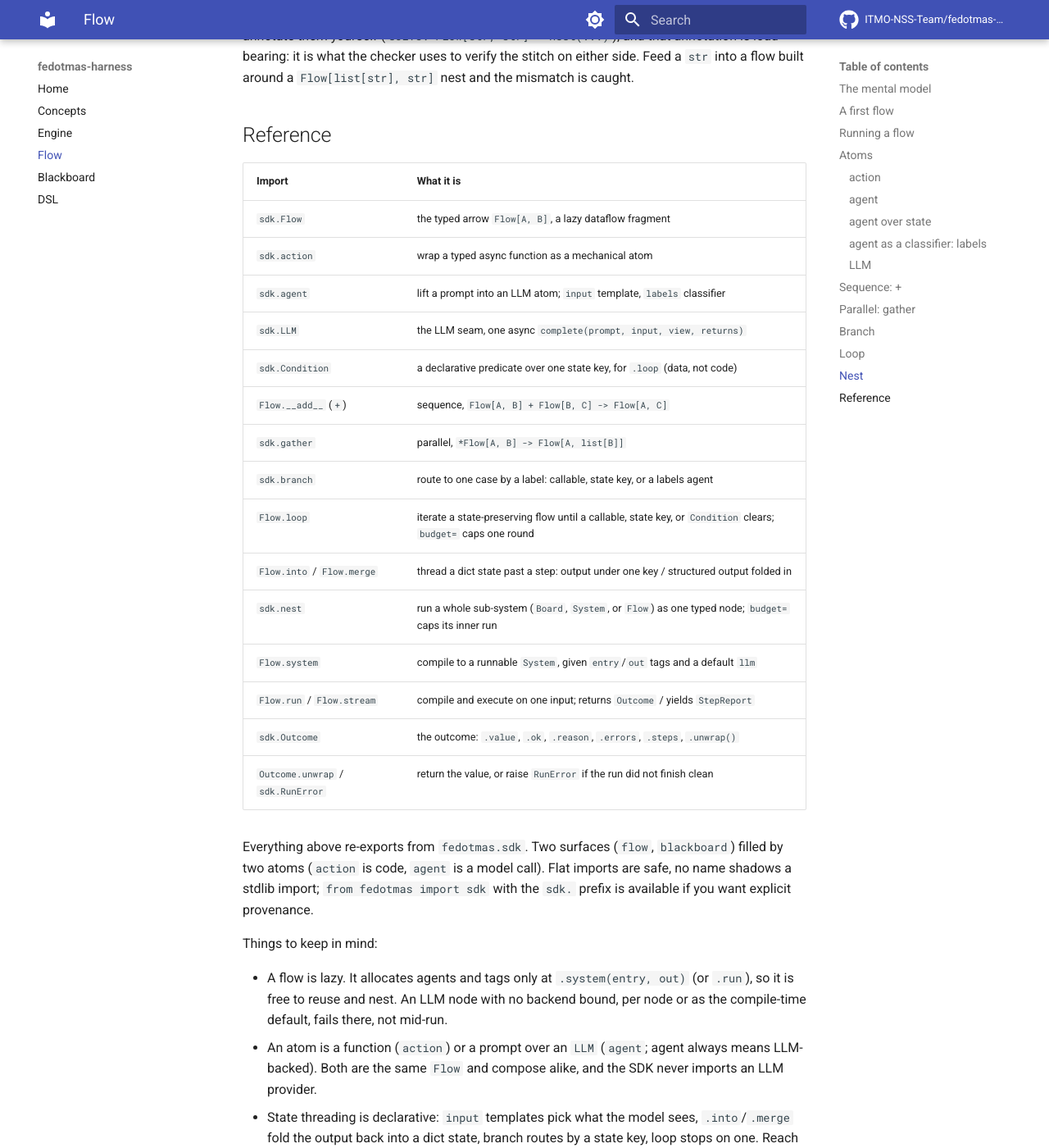
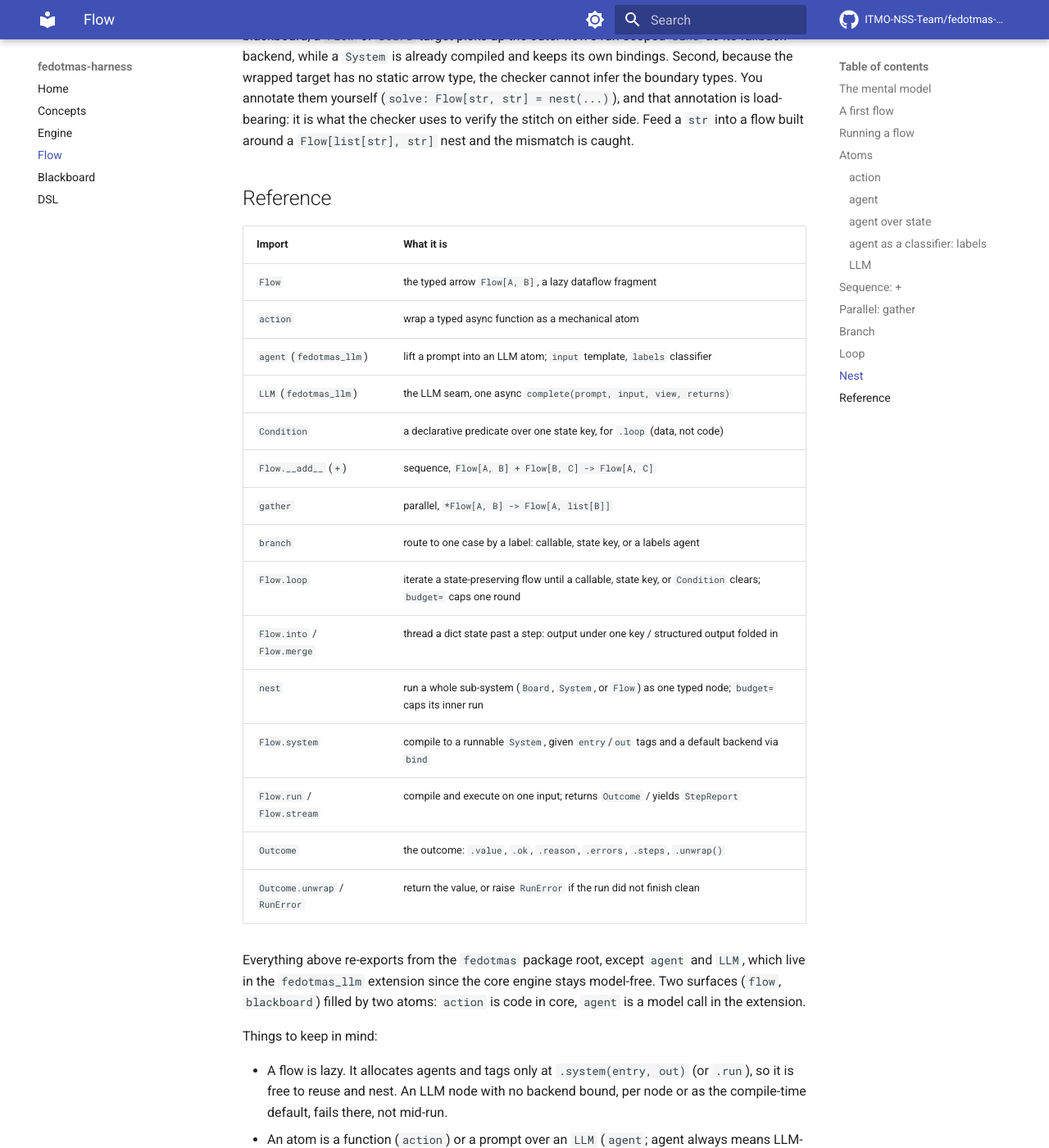
Before and after one commit to ITMO-NSS-team/fedotmas-harness, an MkDocs documentation site: the page built from docs/flow.md, in a window 1280 px wide and 1400 px high, scrolled down 10680 px. Shown: the whole window at 82% size. Built offline with MkDocs 1.6.1 and Material for MkDocs 9.7.7, drawn with Linux system fonts in a browser that asks for light colours; comment, search, counter and statistics services are not loaded; some of the changed text lies outside the part shown.

Commit message:
chore: actualize benchmarks and docs

````diff
--- a/docs/flow.md
+++ b/docs/flow.md
@@ -24,7 +24,7 @@ type of each stage has to match the input type of the next, and that is the whol
 ```python
 import asyncio
 
-from fedotmas.sdk import action
+from fedotmas import action
 
 
 @action
@@ -67,7 +67,7 @@ value across. That alias is the only bookkeeping the boundary costs.
 
 ## Running a flow
 
-`run(value, *, llm=None, budget=100, policy=None, halt_on_error=True)` compiles the flow,
+`run(value, *, bind=None, budget=100, policy=None, halt_on_error=True)` compiles the flow,
 seeds the input, executes to "the output exists" (capped by `budget` supersteps; the default
 100 is a runaway guard for loops that never satisfy their `until`, pass `budget=None` to
 lift it), and returns an `Outcome`:
@@ -93,7 +93,8 @@ run can still reach `reason="goal"` with `errors` non-empty, and `ok` stays Fals
 way.
 
 `stream(value, ...)` is the same call as an async iterator of `StepReport`, for watching the
-run unfold live. The `llm` argument is the default backend for every LLM node, covered next.
+run unfold live. The `bind` mapping carries run-scoped defaults, its `llm` key being the
+default backend for every LLM node, covered next.
 
 When you need to own the store, the seed facts, or the terminate condition, drop to the
 explicit seam: `.system(entry, out)` compiles the flow to an engine `System`, and you hand it
@@ -129,8 +130,9 @@ lifting a lambda.
 
 ### agent
 
-`agent` lifts a prompt. The behavior is data, not code, which is what lets an LLM node be
-authored without hand-writing a model call.
+`agent` lifts a prompt; it lives in the `fedotmas_llm` extension (`from fedotmas_llm import
+agent`), since the core engine stays model-free. The behavior is data, not code, which is what
+lets an LLM node be authored without hand-writing a model call.
 
 ```python
 def agent(
@@ -230,8 +232,8 @@ group-chat manager writing who speaks next, compose:
 
 ### LLM
 
-`agent` is agnostic about how a prompt turns into a value. That seam is one protocol, and it
-is a parameter of the factory, not a way into the engine.
+`agent` is agnostic about how a prompt turns into a value. That seam is one protocol
+(`fedotmas_llm.LLM`), and it is a parameter of the factory, not a way into the engine.
 
 ```python
 class LLM(Protocol):
@@ -248,8 +250,9 @@ atom, an `agent` is the same atom shape with an `LLM` behind it, and the two com
 distinction.
 
 The binding has two levels. A node can carry its own backend (`llm=` on the factory), and a
-whole composition gets a default at the boundary: `.system(entry, out, llm=...)` or
-`.run(value, llm=...)`. Per-node bindings win, so a flow can run one node on a different
+whole composition gets a default at the boundary, the `llm` key of the run-scoped `bind`
+mapping: `.system(entry, out, bind={"llm": ...})` or `.run(value, bind={"llm": ...})`. Per-node
+bindings win, so a flow can run one node on a different
 model and the rest on the default. A node with no backend from either level fails at compile
 time, with its name in the message, never mid-run.
 
@@ -282,7 +285,7 @@ There is no separate join operator. The join is an ordinary next stage that cons
 ```python
 from collections import Counter
 
-from fedotmas.sdk import action, gather
+from fedotmas import action, gather
 
 
 @action
@@ -334,7 +337,7 @@ fails the route node with the label and the case set in the message. Each case i
 `Flow[A, B]`, which means a case can itself be a chain, a parallel block, or another branch.
 
 ```python
-from fedotmas.sdk import action, branch
+from fedotmas import action, branch
 
 
 def classify(q: str) -> str:
@@ -476,7 +479,7 @@ interrupt it; `budget` caps the inner supersteps instead (`None` lifts it). An i
 halts the inner run and surfaces as this node's error fact.
 
 ```python
-from fedotmas.sdk import Flow, Rule, action, blackboard, nest
+from fedotmas import Flow, Rule, action, blackboard, nest
 
 investigation = blackboard(
     Rule("hypothesizer", hypothesize, writes="hypothesis", reads="question"),
@@ -505,8 +508,8 @@ conclusion inside its own store and surfaced one fact. That is why `solve` drops
 
 Two things about `nest`. First, it takes a `Board`, a raw `System`, or a `Flow`, so it is also
 the primitive for nesting one flow inside another as a self-contained unit, not only for
-absorbing a blackboard; a `Flow` or `Board` target picks up the outer flow's default `llm` as
-its fallback backend, while a `System` is already compiled and keeps its own bindings.
+absorbing a blackboard; a `Flow` or `Board` target picks up the outer flow's run-scoped `bind`
+as its fallback backend, while a `System` is already compiled and keeps its own bindings.
 Second, because the wrapped target has no static arrow type, the
 checker cannot infer the boundary types. You annotate them yourself
 (`solve: Flow[str, str] = nest(...)`), and that annotation is load-bearing: it is what the
@@ -517,26 +520,26 @@ checker uses to verify the stitch on either side. Feed a `str` into a flow built
 
 | Import                       | What it is                                                   |
 |------------------------------|--------------------------------------------------------------|
-| `sdk.Flow`                   | the typed arrow `Flow[A, B]`, a lazy dataflow fragment        |
-| `sdk.action`                 | wrap a typed async function as a mechanical atom              |
-| `sdk.agent`                  | lift a prompt into an LLM atom; `input` template, `labels` classifier |
-| `sdk.LLM`                    | the LLM seam, one async `complete(prompt, input, view, returns)` |
-| `sdk.Condition`              | a declarative predicate over one state key, for `.loop` (data, not code) |
+| `Flow`                       | the typed arrow `Flow[A, B]`, a lazy dataflow fragment        |
+| `action`                     | wrap a typed async function as a mechanical atom              |
+| `agent` (`fedotmas_llm`)     | lift a prompt into an LLM atom; `input` template, `labels` classifier |
+| `LLM` (`fedotmas_llm`)       | the LLM seam, one async `complete(prompt, input, view, returns)` |
+| `Condition`                  | a declarative predicate over one state key, for `.loop` (data, not code) |
 | `Flow.__add__` (`+`)         | sequence, `Flow[A, B] + Flow[B, C] -> Flow[A, C]`             |
-| `sdk.gather`                 | parallel, `*Flow[A, B] -> Flow[A, list[B]]`                  |
-| `sdk.branch`                 | route to one case by a label: callable, state key, or a labels agent |
+| `gather`                     | parallel, `*Flow[A, B] -> Flow[A, list[B]]`                  |
+| `branch`                     | route to one case by a label: callable, state key, or a labels agent |
 | `Flow.loop`                  | iterate a state-preserving flow until a callable, state key, or `Condition` clears; `budget=` caps one round |
 | `Flow.into` / `Flow.merge`   | thread a dict state past a step: output under one key / structured output folded in |
-| `sdk.nest`                   | run a whole sub-system (`Board`, `System`, or `Flow`) as one typed node; `budget=` caps its inner run |
-| `Flow.system`                | compile to a runnable `System`, given `entry`/`out` tags and a default `llm` |
+| `nest`                       | run a whole sub-system (`Board`, `System`, or `Flow`) as one typed node; `budget=` caps its inner run |
+| `Flow.system`                | compile to a runnable `System`, given `entry`/`out` tags and a default backend via `bind` |
 | `Flow.run` / `Flow.stream`   | compile and execute on one input; returns `Outcome` / yields `StepReport` |
-| `sdk.Outcome`                | the outcome: `.value`, `.ok`, `.reason`, `.errors`, `.steps`, `.unwrap()` |
-| `Outcome.unwrap` / `sdk.RunError` | return the value, or raise `RunError` if the run did not finish clean |
+| `Outcome`                    | the outcome: `.value`, `.ok`, `.reason`, `.errors`, `.steps`, `.unwrap()` |
+| `Outcome.unwrap` / `RunError` | return the value, or raise `RunError` if the run did not finish clean |
 
-Everything above re-exports from `fedotmas.sdk`. Two surfaces (`flow`, `blackboard`) filled by
-two atoms (`action` is code, `agent` is a model call). Flat imports are safe, no name shadows
-a stdlib import; `from fedotmas import sdk` with the `sdk.` prefix is available if you want
-explicit provenance.
+Everything above re-exports from the `fedotmas` package root, except `agent` and `LLM`, which
+live in the `fedotmas_llm` extension since the core engine stays model-free. Two surfaces
+(`flow`, `blackboard`) filled by two atoms: `action` is code in core, `agent` is a model call
+in the extension.
 
 Things to keep in mind:
 
````
Also changed, not shown: README.md (+2 -6 lines), docs/blackboard.md (+32 -26 lines), docs/dsl.md (+10 -7 lines), docs/index.md (+3 -2 lines), 2 other files.
